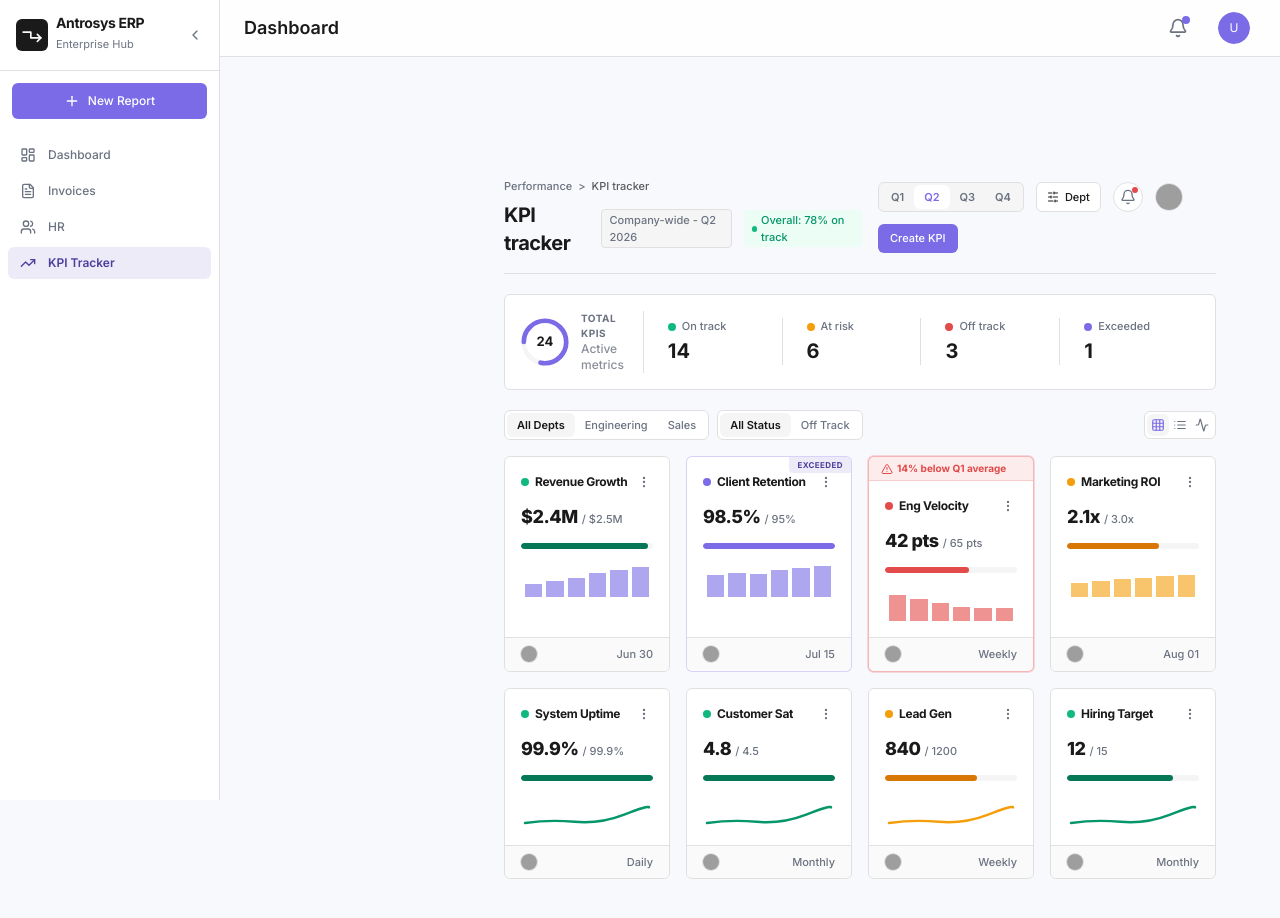
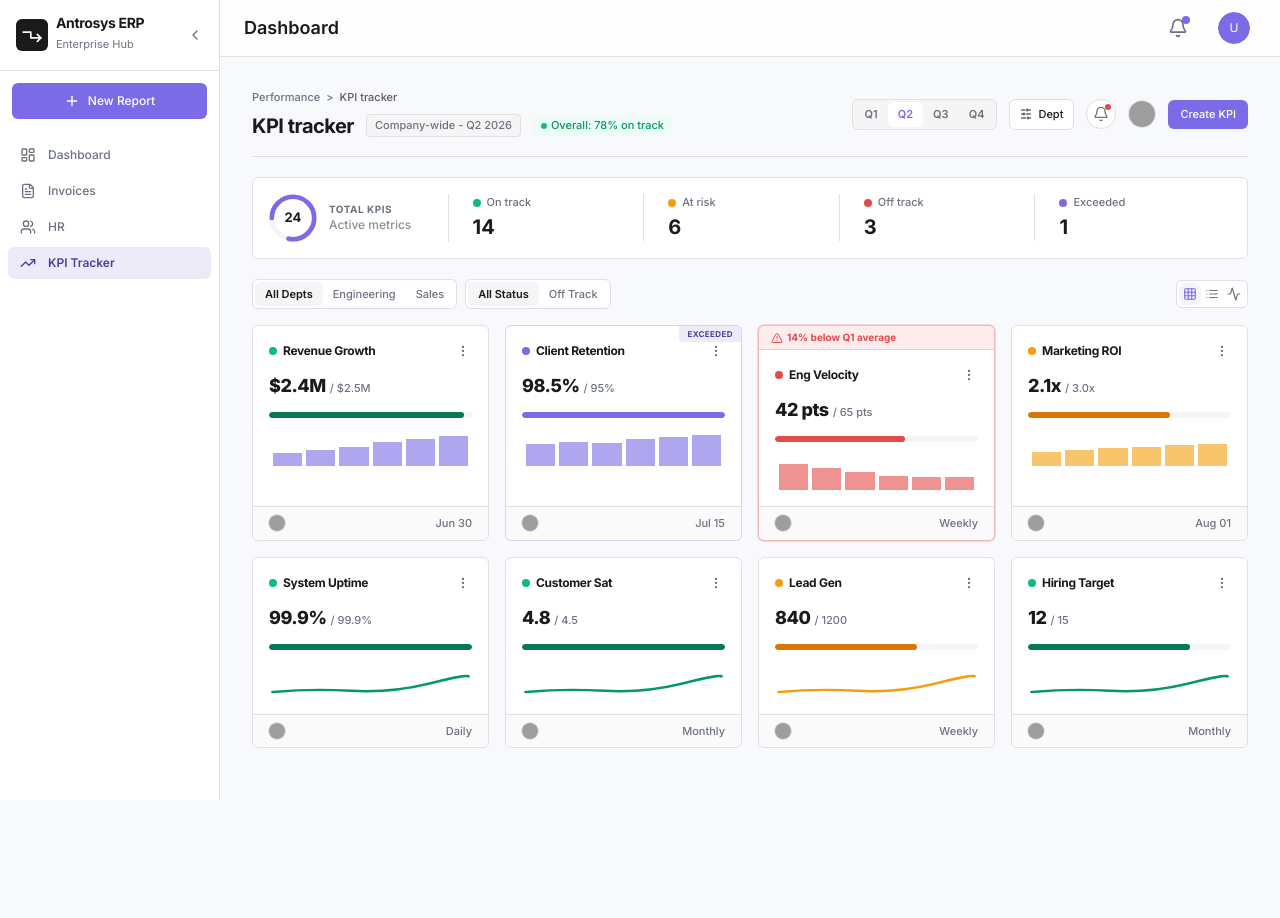
Before and after one commit to Antrosys-LLC/Antrosys-360-ERP-, a Next.js app in the folder apps/web/: page /kpi in a window 1280 px wide. Shown: the top 918 px of the page. Built offline with nearby package versions, Linux system fonts and the light colour scheme; grey boxes are pictures that could not be loaded.

Commit message:
Resolved Layout

```diff
--- a/apps/web/src/app/(dashboard)/kpi/page.tsx
+++ b/apps/web/src/app/(dashboard)/kpi/page.tsx
@@ -194,7 +194,7 @@ export default function KPITrackerPage() {
       </aside>
 
       {/* CONTENT INNER CONTAINER */}
-      <div className={`erp-content ${sidebarCollapsed ? "sidebar-collapsed" : ""} pt-4 px-6 md:px-8`}>
+      <div>
 
         {/* TOP BAR / NAVIGATION BREADCRUMBS */}
         <header className="flex flex-col md:flex-row md:items-center justify-between gap-4 pb-4 border-b border-border">
```
